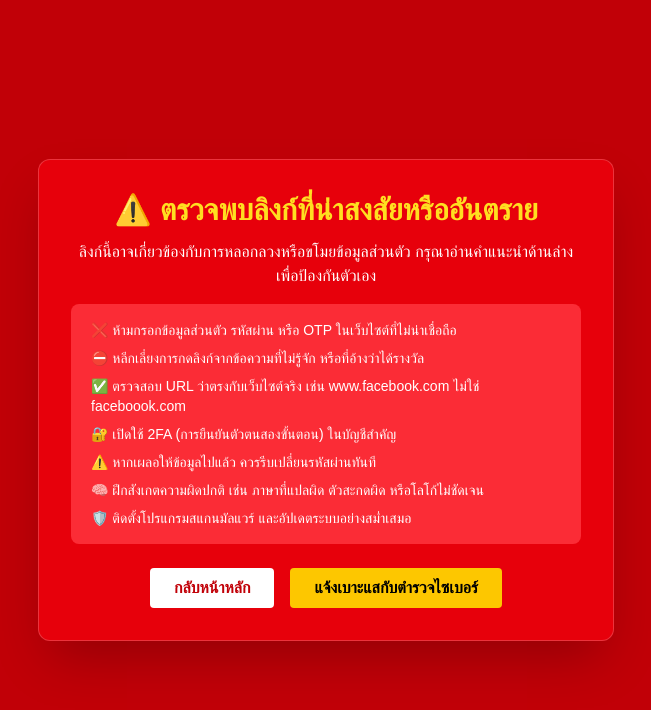
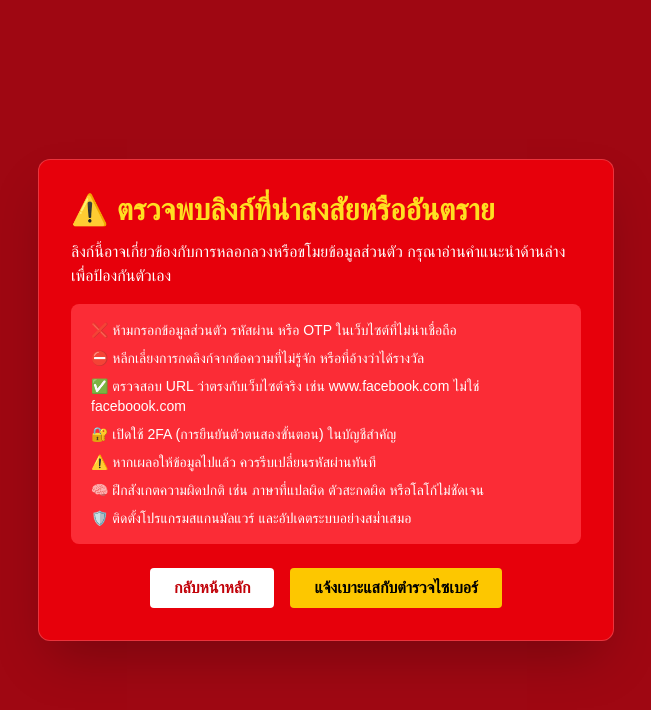
Before and after one commit to naruebet2551/phishnet, a Next.js app: page /warning in a window 1280 px wide. Shown: the top 710 px of the page, without its empty margins (314-965 px from the left). Built offline with nearby package versions, Linux system fonts and the light colour scheme.

Commit message:
แก้หน้า warning

```diff
--- a/src/app/warning/page.js
+++ b/src/app/warning/page.js
@@ -3,7 +3,7 @@
 
 export default function WarningPage() {
   return (
-    <main className="min-h-screen bg-red-700 flex items-center justify-center px-4 text-white text-center">
+    <main className="min-h-screen bg-red-800 text-white flex items-center justify-center px-6 py-12">
       <div className="bg-red-600 rounded-xl shadow-2xl p-8 max-w-xl w-full border border-white/20">
         <h1 className="text-2xl md:text-3xl font-bold text-yellow-300 mb-3">
           ⚠️ ตรวจพบลิงก์ที่น่าสงสัยหรืออันตราย
```
